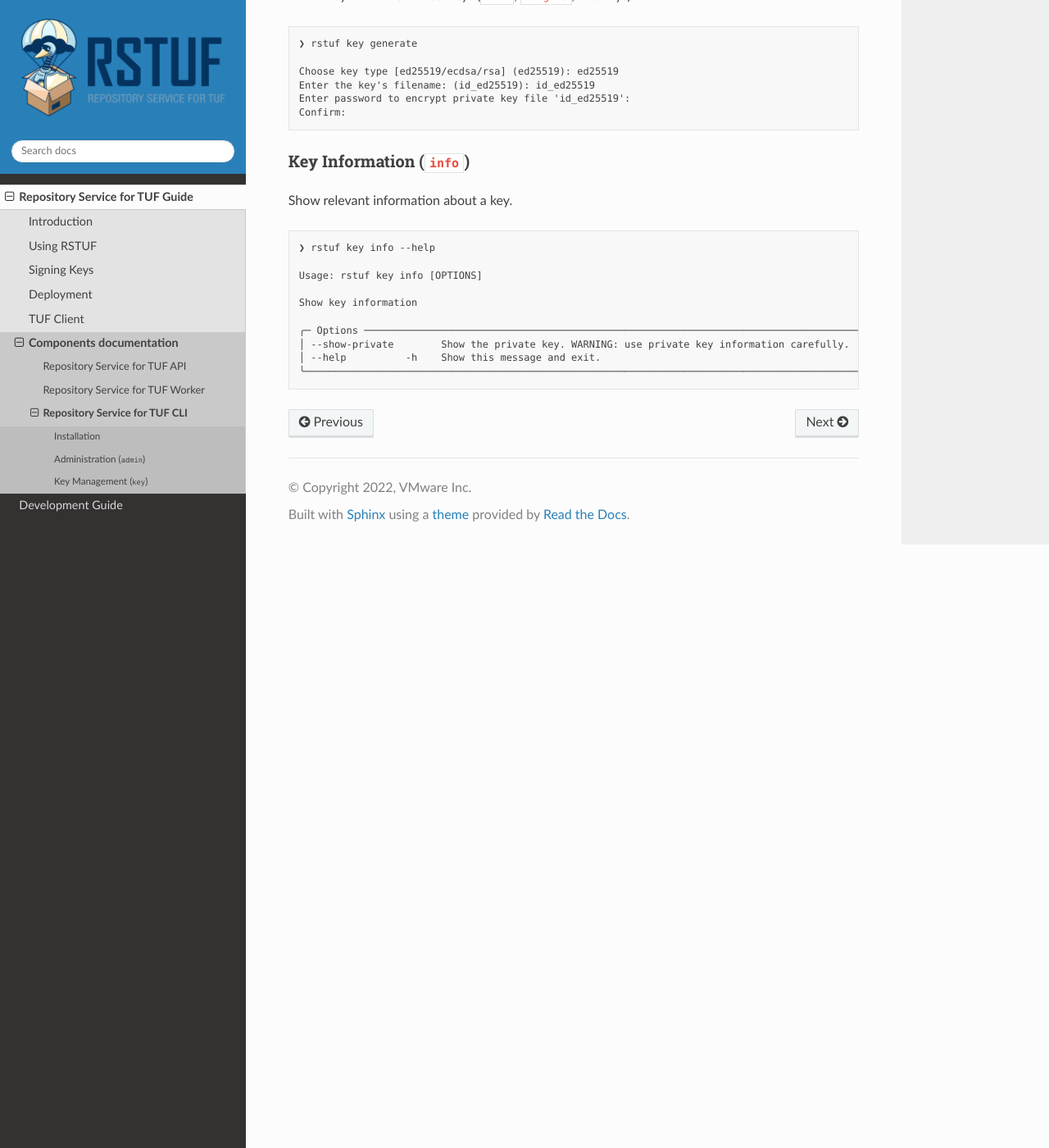
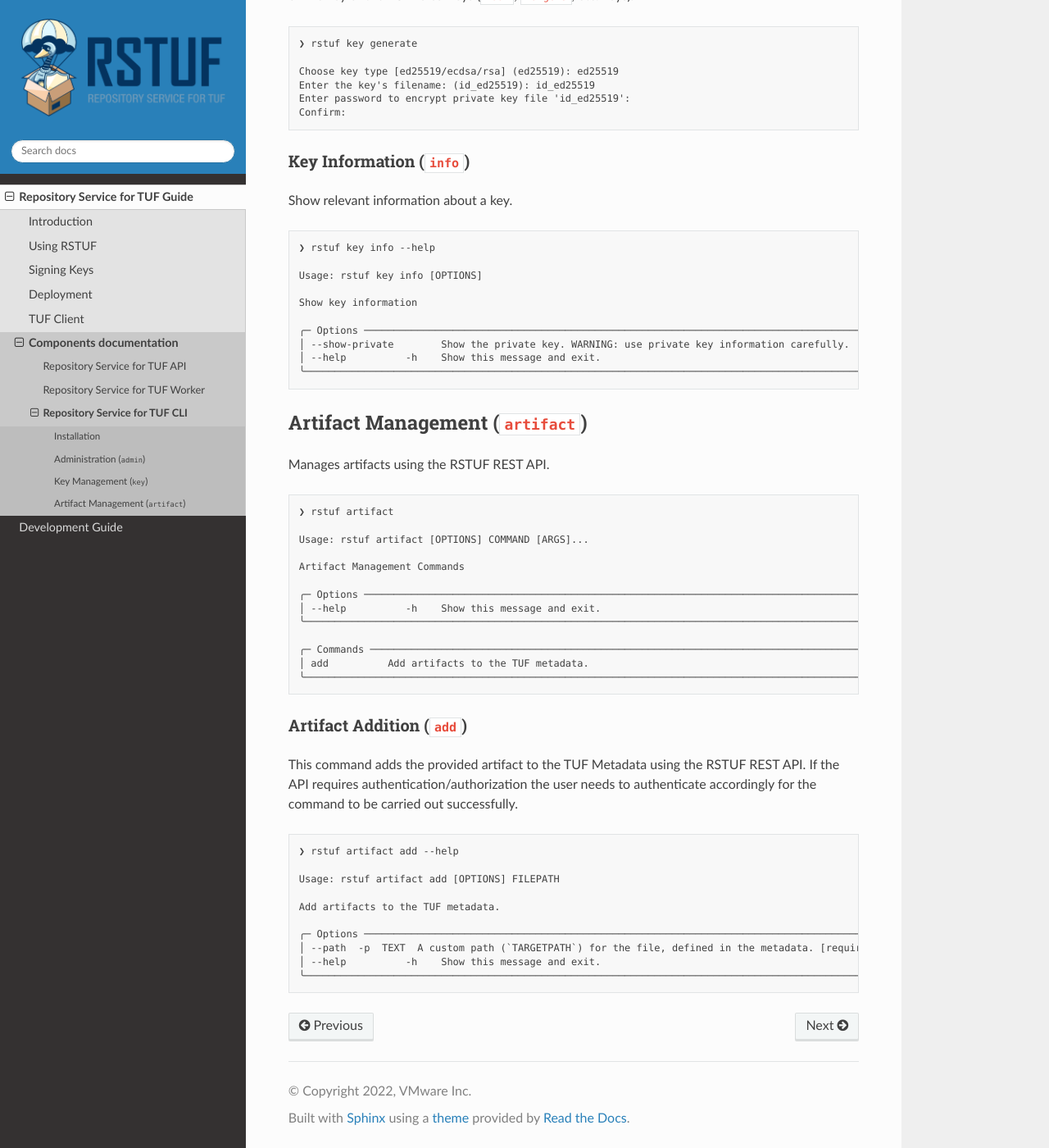
Before and after one commit to repository-service-tuf/repository-service-tuf, a Sphinx documentation site: the page built from docs/source/guide/repository-service-tuf-cli/index.rst, in a window 1280 px wide and 1400 px high, scrolled down 16587 px. Shown: the whole window at 82% size. Built offline with Sphinx 7.4.7 and the Read the Docs theme 2.0.0, drawn with Linux system fonts in a browser that asks for light colours.

Commit message:
chore: sync git submodules and docs

```diff
--- a/docs/source/guide/repository-service-tuf-cli/index.rst
+++ b/docs/source/guide/repository-service-tuf-cli/index.rst
@@ -991,3 +991,49 @@ Show relevant information about a key.
     │ --show-private        Show the private key. WARNING: use private key information carefully.      │
     │ --help          -h    Show this message and exit.                                                │
     ╰──────────────────────────────────────────────────────────────────────────────────────────────────╯
+
+
+.. rstuf-cli-artifact
+
+Artifact Management (``artifact``)
+==================================
+
+Manages artifacts using the RSTUF REST API.
+
+.. code::
+
+    ❯ rstuf artifact
+
+    Usage: rstuf artifact [OPTIONS] COMMAND [ARGS]...
+
+    Artifact Management Commands
+
+    ╭─ Options ────────────────────────────────────────────────────────────────────────────────────────╮
+    │ --help          -h    Show this message and exit.                                                │
+    ╰──────────────────────────────────────────────────────────────────────────────────────────────────╯
+
+    ╭─ Commands ───────────────────────────────────────────────────────────────────────────────────────╮
+    │ add          Add artifacts to the TUF metadata.                                                  │
+    ╰──────────────────────────────────────────────────────────────────────────────────────────────────╯
+
+.. rstuf-cli-artifact-add
+
+Artifact Addition (``add``)
+---------------------------
+
+This command adds the provided artifact to the TUF Metadata using the RSTUF REST API.
+If the API requires authentication/authorization the user needs to authenticate accordingly for
+the command to be carried out successfully.
+
+.. code::
+
+    ❯ rstuf artifact add --help
+
+    Usage: rstuf artifact add [OPTIONS] FILEPATH
+
+    Add artifacts to the TUF metadata.
+
+    ╭─ Options ────────────────────────────────────────────────────────────────────────────────────────╮
+    │ --path  -p  TEXT  A custom path (`TARGETPATH`) for the file, defined in the metadata. [required] │
+    │ --help          -h    Show this message and exit.                                                │
+    ╰──────────────────────────────────────────────────────────────────────────────────────────────────╯
```
